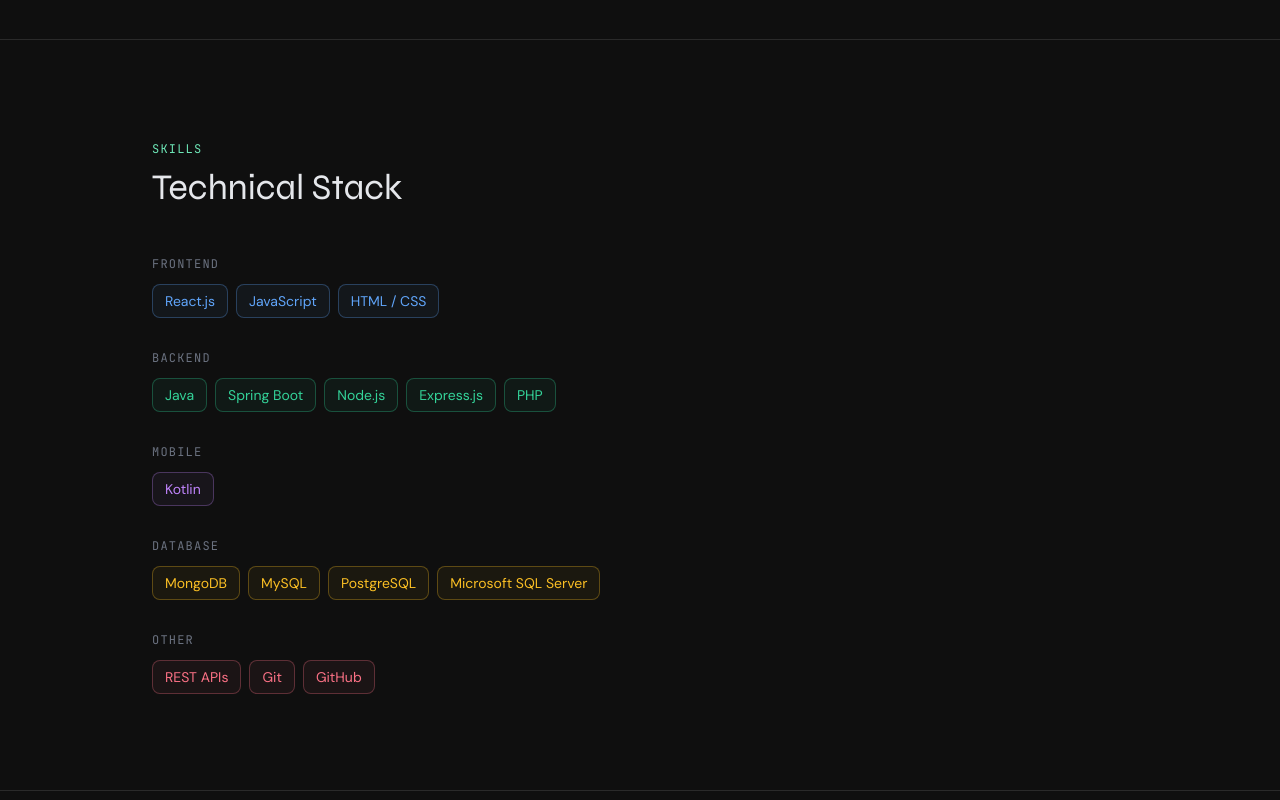
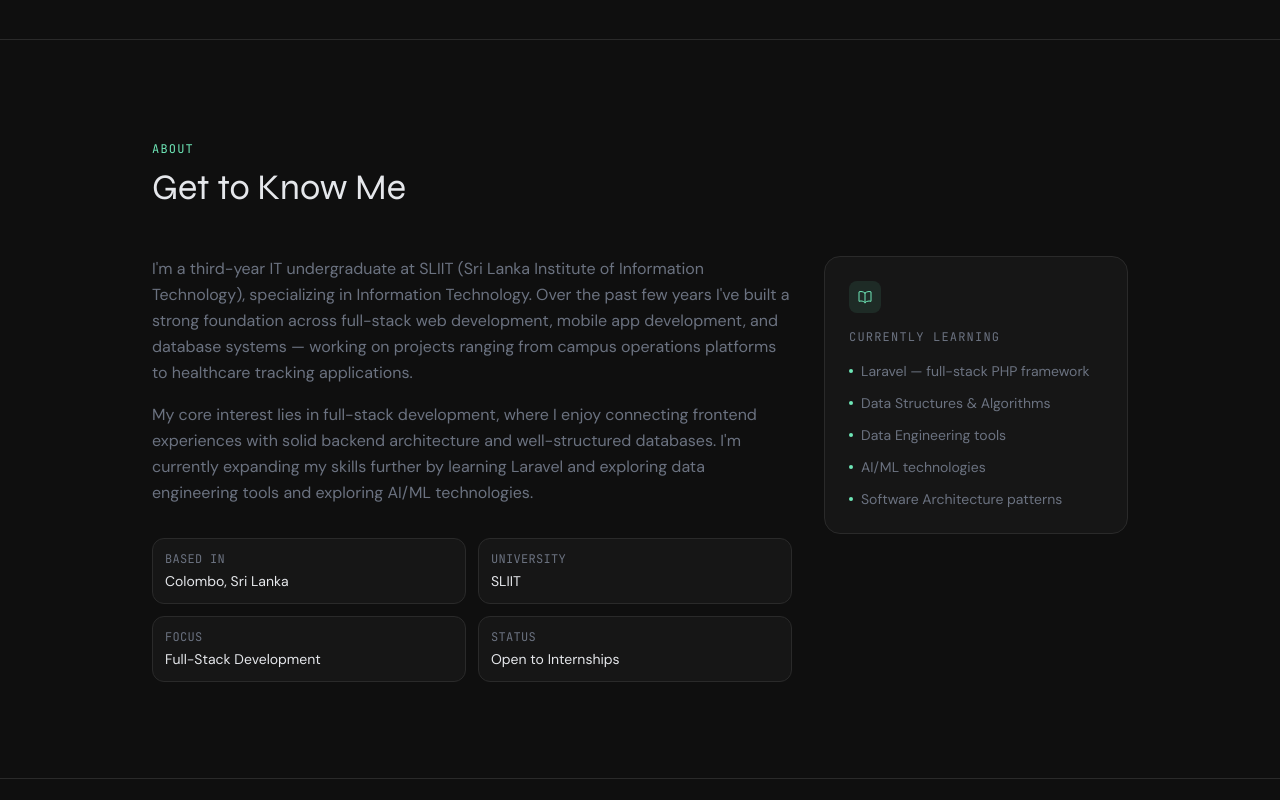
Before and after one commit to Keshaini/portfolio, a React (Create React App) app: page / in a window 1280 px wide. Shown: the part 820-1620 px from the top of the page. Built offline with nearby package versions, Linux system fonts and the light colour scheme.

Commit message:
add detailed About section

```diff
--- a/src/App.js
+++ b/src/App.js
@@ -1,6 +1,7 @@
 import { useEffect, useState } from "react";
 import Navbar from "./components/Navbar";
 import Hero from "./components/Hero";
+import About from "./components/About";
 import Skills from "./components/Skills";
 import Projects from "./components/Projects";
 import Education from "./components/Education";
@@ -28,6 +29,8 @@
       <main className="relative z-10">
         <Hero />
         <div className="border-t border-[#2A2A2A]" />
+         <About />
+        <div className="border-t border-[#2A2A2A]" />
         <Skills />
         <div className="border-t border-[#2A2A2A]" />
         <Projects />
--- a/src/components/About.jsx
+++ b/src/components/About.jsx
@@ -0,0 +1,87 @@
+import { useEffect, useRef } from "react";
+
+export default function About() {
+  const ref = useRef(null);
+
+  useEffect(() => {
+    const observer = new IntersectionObserver(
+      ([e]) => { if (e.isIntersecting) ref.current?.classList.add("visible"); },
+      { threshold: 0.1 }
+    );
+    if (ref.current) observer.observe(ref.current);
+    return () => observer.disconnect();
+  }, []);
+
+  return (
+    <section id="about-details" className="py-24 px-6 max-w-5xl mx-auto">
+      <div ref={ref} className="section-reveal">
+        <div className="mb-12">
+          <span className="font-mono text-xs text-accent tracking-widest uppercase">About</span>
+          <h2 className="font-display text-3xl md:text-4xl font-700 text-soft mt-2">
+            Get to Know Me
+          </h2>
+        </div>
+
+        <div className="grid md:grid-cols-3 gap-8">
+          {/* Bio */}
+          <div className="md:col-span-2 space-y-4">
+            <p className="text-muted leading-relaxed">
+              I'm a third-year IT undergraduate at SLIIT (Sri Lanka Institute of Information
+              Technology), specializing in Information Technology. Over the past few years I've
+              built a strong foundation across full-stack web development, mobile app development,
+              and database systems — working on projects ranging from campus operations platforms
+              to healthcare tracking applications.
+            </p>
+            <p className="text-muted leading-relaxed">
+              My core interest lies in full-stack development, where I enjoy connecting frontend
+              experiences with solid backend architecture and well-structured databases. I'm
+              currently expanding my skills further by learning Laravel and exploring data
+              engineering tools and exploring AI/ML technologies.
+            </p>
+
+            {/* Quick facts grid */}
+            <div className="grid grid-cols-2 gap-3 pt-4">
+              {[
+                { label: "Based in", value: "Colombo, Sri Lanka" },
+                { label: "University", value: "SLIIT" },
+                { label: "Focus", value: "Full-Stack Development" },
+                { label: "Status", value: "Open to Internships" },
+              ].map((f) => (
+                <div key={f.label} className="bg-[#161616] border border-[#2A2A2A] rounded-xl p-3">
+                  <p className="text-xs text-muted font-mono uppercase tracking-wide">{f.label}</p>
+                  <p className="text-sm text-soft mt-1 font-body">{f.value}</p>
+                </div>
+              ))}
+            </div>
+          </div>
+
+          {/* Currently learning / focus card */}
+          <div className="bg-[#161616] border border-[#2A2A2A] rounded-2xl p-6 h-fit">
+            <div className="w-8 h-8 rounded-lg bg-accent/10 flex items-center justify-center mb-4">
+              <svg className="w-4 h-4 text-accent" fill="none" viewBox="0 0 24 24" stroke="currentColor" strokeWidth={1.5}>
+                <path strokeLinecap="round" strokeLinejoin="round" d="M12 6.042A8.967 8.967 0 0 0 6 3.75c-1.052 0-2.062.18-3 .512v14.25A8.987 8.987 0 0 1 6 18c2.305 0 4.408.867 6 2.292m0-14.25a8.966 8.966 0 0 1 6-2.292c1.052 0 2.062.18 3 .512v14.25A8.987 8.987 0 0 0 18 18a8.967 8.967 0 0 0-6 2.292m0-14.25v14.25" />
+              </svg>
+            </div>
+            <p className="text-xs text-muted uppercase tracking-widest font-mono mb-4">
+              Currently Learning
+            </p>
+            <ul className="space-y-3">
+              {[
+                "Laravel — full-stack PHP framework",
+                "Data Structures & Algorithms",
+                "Data Engineering tools",
+                "AI/ML technologies",
+                "Software Architecture patterns",
+              ].map((item) => (
+                <li key={item} className="flex items-start gap-2 text-sm text-muted">
+                  <span className="w-1 h-1 rounded-full bg-accent mt-2 flex-shrink-0" />
+                  {item}
+                </li>
+              ))}
+            </ul>
+          </div>
+        </div>
+      </div>
+    </section>
+  );
+}
--- a/src/components/Navbar.jsx
+++ b/src/components/Navbar.jsx
@@ -1,6 +1,12 @@
 import { useState, useEffect } from "react";
 
-const links = ["About", "Skills", "Projects", "Education", "Contact"];
+const links = [
+  { label: "About", href: "#about-details" },
+  { label: "Skills", href: "#skills" },
+  { label: "Projects", href: "#projects" },
+  { label: "Education", href: "#education" },
+  { label: "Contact", href: "#contact" },
+];
 
 export default function Navbar() {
   const [scrolled, setScrolled] = useState(false);
@@ -22,18 +28,18 @@
     >
       <div className="max-w-5xl mx-auto px-6 py-4 flex items-center justify-between">
         <span className="font-display font-700 text-accent text-lg tracking-tight">
-          PORTFOLIO<span className="text-soft"></span>
+          portfolio<span className="text-soft">.</span>
         </span>
 
         {/* Desktop */}
         <ul className="hidden md:flex gap-8">
           {links.map((l) => (
-            <li key={l}>
+            <li key={l.label}>
               <a
-                href={`#${l.toLowerCase()}`}
+                href={l.href}
                 className="text-sm text-muted hover:text-soft transition-colors font-body"
               >
-                {l}
+                {l.label}
               </a>
             </li>
           ))}
@@ -57,12 +63,12 @@
         <div className="md:hidden bg-[#161616] border-t border-[#2A2A2A] px-6 pb-4">
           {links.map((l) => (
             <a
-              key={l}
-              href={`#${l.toLowerCase()}`}
+              key={l.label}
+              href={l.href}
               onClick={() => setMenuOpen(false)}
               className="block py-3 text-sm text-muted hover:text-soft border-b border-[#2A2A2A] last:border-0"
             >
-              {l}
+              {l.label}
             </a>
           ))}
         </div>
```
